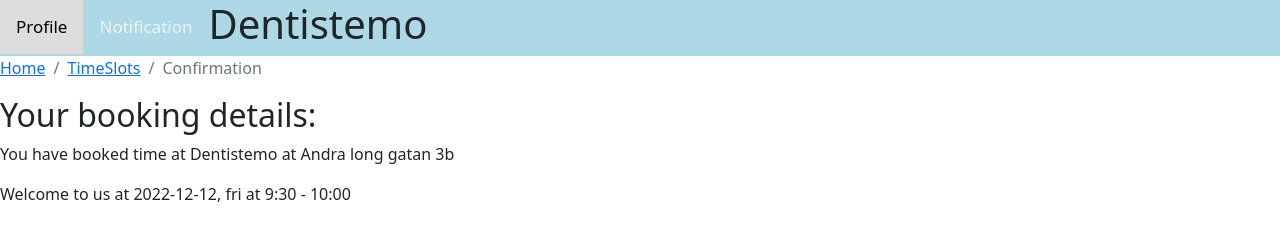
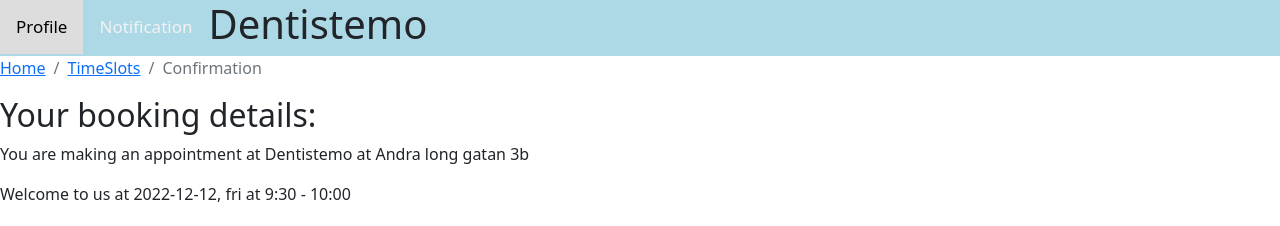
Before and after one commit to alaat91/Dentistemo-frontend, a Vue app: page /confimBooking in a window 1280 px wide. Shown: the top 226 px of the page. Built offline with nearby package versions, Linux system fonts and the light colour scheme.

Commit message:
fix appointment details in confirm booking page

```diff
--- a/src/views/ConfirmBookingPage.vue
+++ b/src/views/ConfirmBookingPage.vue
@@ -5,7 +5,8 @@
     <h2>Your booking details:</h2>
     <div>
       <p>
-        You have booked time at {{ booking.clinic }} at {{ booking.address }}
+        You are making an appointment at {{ booking.clinic }} at
+        {{ booking.address }}
       </p>
       <p>Welcome to us at {{ booking.data }} at {{ booking.time }}</p>
     </div>
@@ -70,7 +71,7 @@ export default {
         },
         {
           text: 'TimeSlots',
-          href: '/timeslots',
+          href: '/clinic',
         },
         {
           text: 'Confirmation',
```
